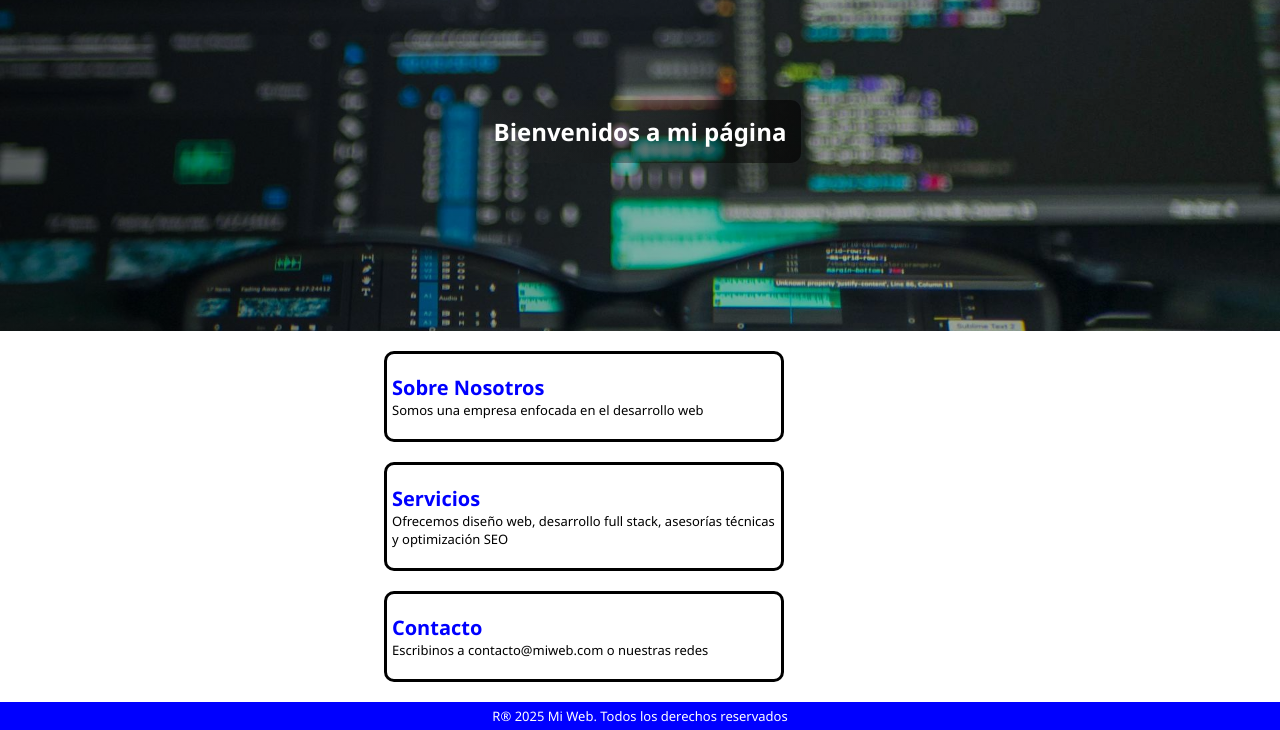
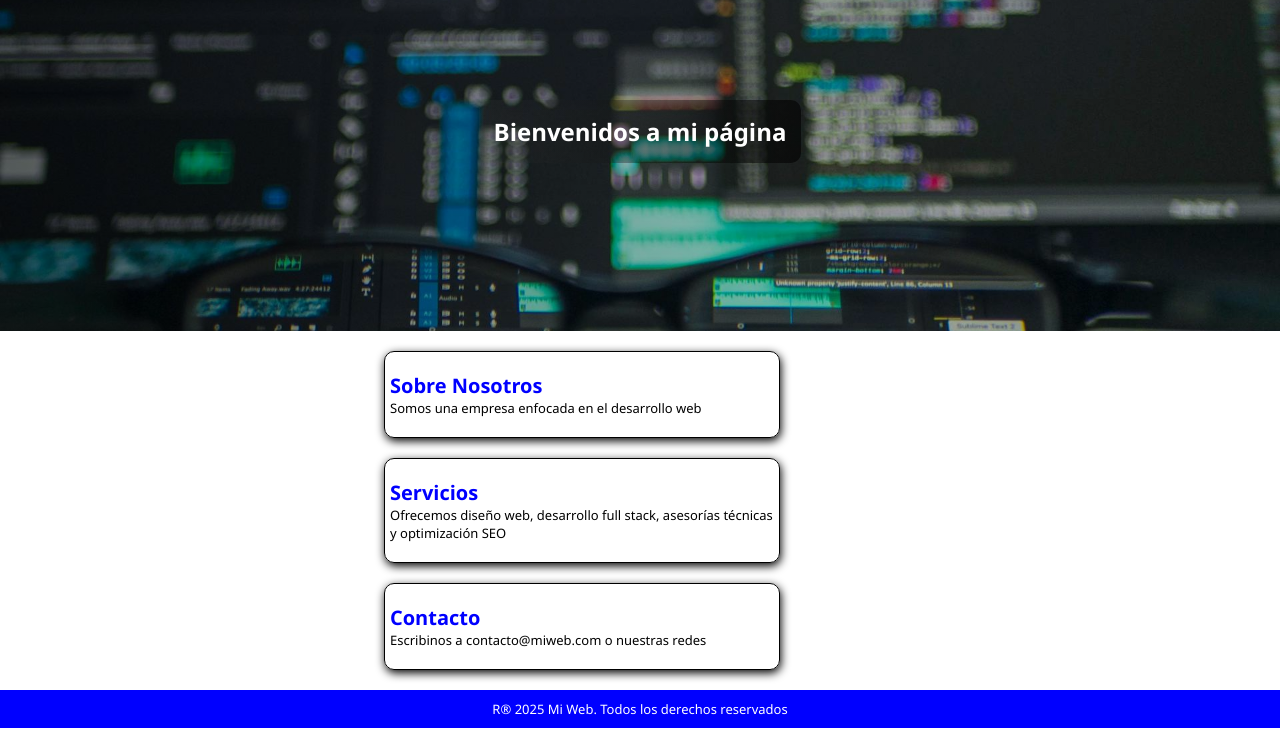
Before and after one commit to KarimDiLorenzo/copia-profe, a plain HTML site: page index.html in a window 1280 px wide. Shown: the part 142-872 px from the top of the page. Drawn offline with Linux system fonts and the light colour scheme.

Commit message:
agrego shadowbox y termino

```diff
--- a/css/style.css
+++ b/css/style.css
@@ -44,12 +44,12 @@ h2 {
 }
 
 div {
-    border-style: solid;
+    border: solid 0.1px;
     margin: 20px 30%;
     padding: 20px 5px;
     width: 30%;
     border-radius: 10px;
-    border-width: 3px;
+    box-shadow: 1px 3px 10px black;
 }
 
 h3{
@@ -65,5 +65,5 @@ footer{
     background-color: blue;
     color: white;
     text-align: center;
-    padding: 5px 0;
+    padding: 10px 0;
 }
```
